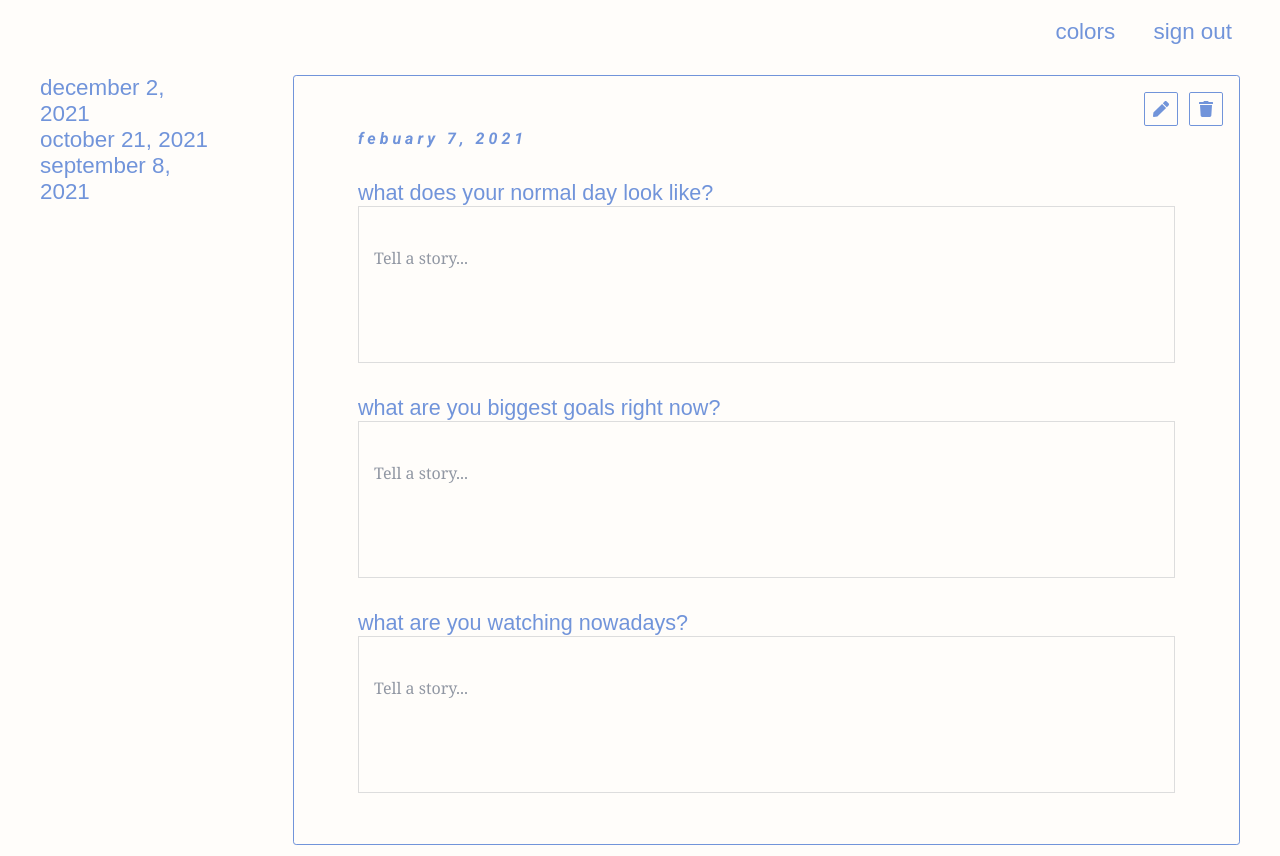
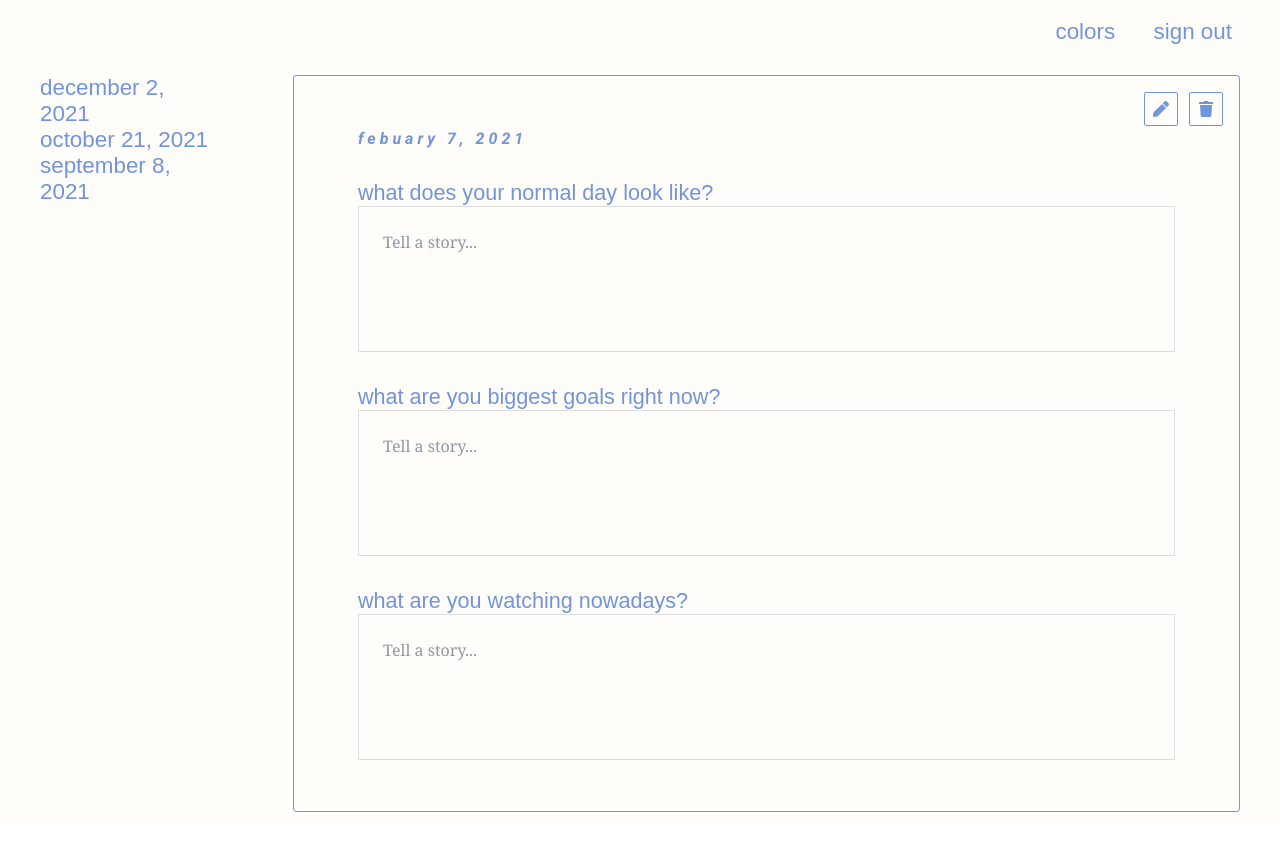
Before and after one commit to ryanseanwatters/nostalgia, a React (Create React App) app in the folder client/: page /today in a window 1280 px wide. After the commit the page ends 823 px from the top, so only its background shows below. Built offline with nearby package versions, Linux system fonts and the light colour scheme; a web font is replaced by a local one.

Commit message:
Converted TextInput px -> rem

```diff
--- a/client/src/components/TextInput.css
+++ b/client/src/components/TextInput.css
@@ -1,39 +1,35 @@
 .RichEditor-root {
   background: var(--primary-color);
-  border: 1px solid #ddd;
+  border: 0.06rem solid #ddd;
   font-family: 'Georgia', serif;
-  font-size: 14px;
-  padding: 15px;
+  font-size: 1.4rem;
 }
 
 .RichEditor-controls {
   display: flex;
   justify-content: flex-start;
   flex-flow: row wrap;
-  padding-bottom: 1rem;
-  border-bottom: 1px solid #ddd;
+  border-bottom: 0.06rem solid #ddd;
+  padding: 1rem;
 }
 
 /* revert styling given by parent */
 .RichEditor-controls-child {
-  padding: 0rem !important;
   border-bottom: 0rem !important;
 }
 
 .RichEditor-editor {
   cursor: text;
-  font-size: 16px;
-  margin-top: 10px;
+  font-size: 1rem;
 }
 
 .RichEditor-editor .public-DraftEditorPlaceholder-root,
 .RichEditor-editor .public-DraftEditor-content {
-  margin: 0 -15px -15px;
-  padding: 15px;
+  padding: 1.5rem;
 }
 
 .RichEditor-editor .public-DraftEditor-content {
-  min-height: 100px;
+  min-height: 6rem;
 }
 
 .RichEditor-hidePlaceholder .public-DraftEditorPlaceholder-root {
@@ -41,36 +37,36 @@
 }
 
 .RichEditor-editor .RichEditor-blockquote {
-  border-left: 5px solid #eee;
+  border-left: 0.25rem solid #eee;
   color: #666;
   font-family: 'Hoefler Text', 'Georgia', serif;
   font-style: italic;
-  margin: 16px 0;
-  padding: 10px 20px;
+  margin: 1.5rem 0;
+  padding: 1rem 1.4rem;
 }
 
 .RichEditor-editor .public-DraftStyleDefault-pre {
   background-color: rgba(0, 0, 0, 0.05);
   font-family: 'Inconsolata', 'Menlo', 'Consolas', monospace;
-  font-size: 16px;
-  padding: 20px;
+  font-size: 1.5rem;
+  padding: 1.remx;
 }
 
 .RichEditor-controls {
   font-family: 'Helvetica', sans-serif;
-  font-size: 14px;
-  margin-bottom: 5px;
+  font-size: 0.9rem;
+  margin-bottom: 0.05rem;
   user-select: none;
 }
 
 .RichEditor-styleButton {
   color: #999;
   cursor: pointer;
-  margin-right: 16px;
-  padding: 2px 0;
+  margin-right: 1rem;
+  padding: 0.2rem 0;
   display: inline-block;
 }
 
 .RichEditor-activeButton {
-  color: #5890ff;
+  color: var(--secondary-color);
 }
```
